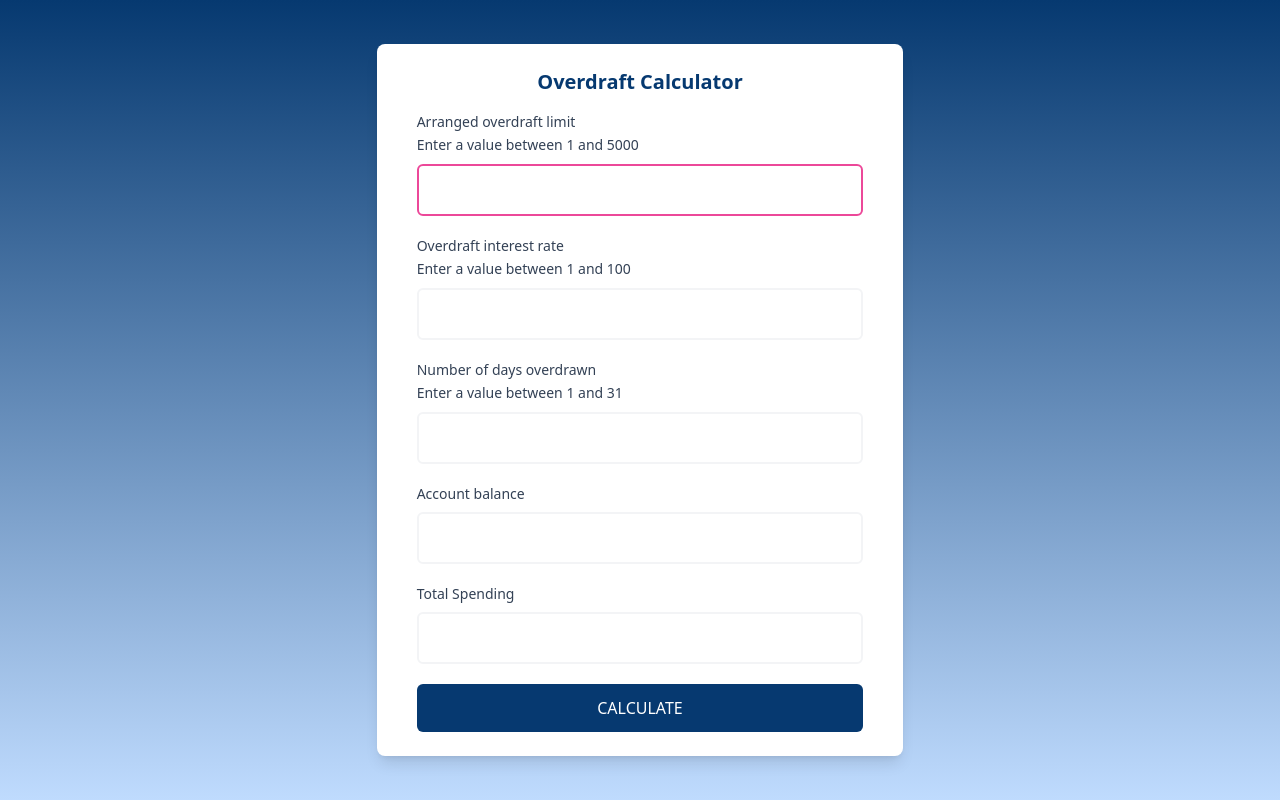
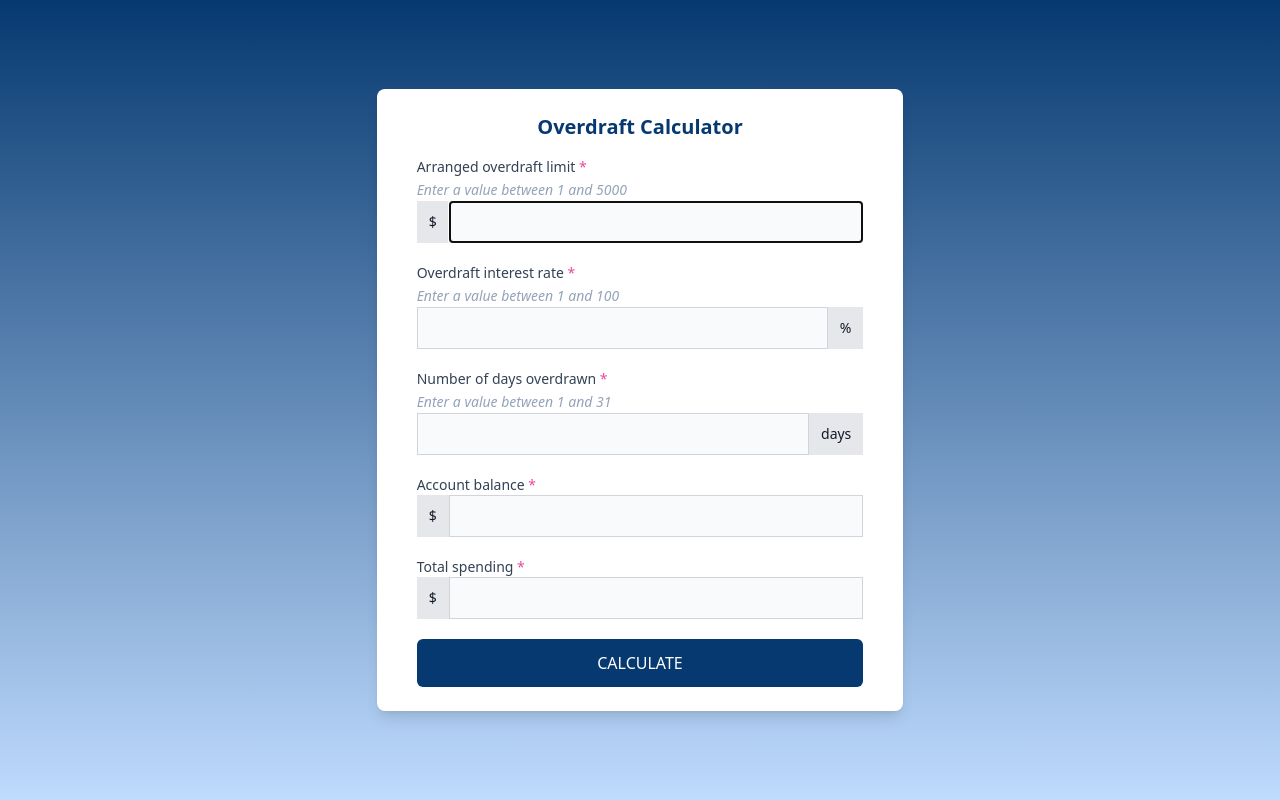
Before and after one commit to NZMia/overdraft-calculator, a React (Create React App) app: page / in a window 1280 px wide. Built offline with nearby package versions, Linux system fonts and the light colour scheme.

Commit message:
feat: added icon

```diff
--- a/src/App.js
+++ b/src/App.js
@@ -1,12 +1,20 @@
 import { useEffect } from "react";
 import { useRef } from "react";
 import { useState } from "react";
-import { debounce, isEmpty, isUndefined } from "lodash";
+import {
+  debounce,
+  isEmpty,
+  isUndefined
+} from "lodash";
 
 import Input from "./components/Input";
 import Select from "./components/Select";
 
-import { inputInfo, interestFree } from './utils/constant';
+import {
+  inputInfo,
+  icon,
+  interestFree
+} from './utils/_constant';
 import { getDaysYear } from "./utils/getDaysYear";
 import { removeSpace } from "./utils/validation";
 
@@ -16,7 +24,6 @@ const App = () => {
   const limitRef = useRef();
   const daysOfYear = getDaysYear()
 
-  const [inteFree, setInteFree] = useState(0)
   const [limit, setLimit] = useState(0)
   const [rate, setRate] = useState(0)
   const [days, setDays] = useState(0)
@@ -27,13 +34,19 @@ const App = () => {
   const [errorMsg, setErrorMsg] = useState([])
 
   const [disabledBtn, setDisabledBtn] = useState(false)
-
   const [charge, setCharge] = useState(0)
 
   let errorObject = {
     title: "",
     msg: ""
   };
+
+  const currentIcon = (key) => {
+    if(key.includes("day")) return icon.text
+    if(key.includes("rate")) return icon.percentage
+
+    return icon.dollar
+  }
 
   // Set focus when component loads
   useEffect(() => {
@@ -45,25 +58,14 @@ const App = () => {
     isEmpty(errorMsg) ? setDisabledBtn(false) : setDisabledBtn(true)
   }, [errorMsg])
 
-  // Set Interest Free
-  const handleSelected = (e) => {
-    setInteFree(e.target.name)
-  }
+  // Form Validation
+  const validation = (currentValue, type) => {
+    // Exist check
+    const isExist =  errorMsg.find(item => item.title === type)
+    const validationResult = formValidation(currentValue, type, accountBalance, limit)
 
-  const handleInputOnChanges = (e) => {
-
-    // Remove all spaces from input value
-    const currentValue = removeSpace(e.target.value)
-    const type = e.target.name
-
-    // Form Validation
-    const validationResult = formValidation(currentValue, type, accountBalance)
-
-    // Update error state
     errorObject.title = type
     errorObject.msg = validationResult
-
-    const isExist =  errorMsg.find(item => item.title === type)
 
     if(isExist) {
       setErrorMsg(errorMsg.map(
@@ -76,8 +78,17 @@ const App = () => {
               )
             )
     }else {
-      !isUndefined(validationResult) && setErrorMsg([...errorMsg, errorObject])
+      !isUndefined(validationResult) &&
+        setErrorMsg([...errorMsg, errorObject])
     }
+  }
+
+  const handleInputOnChanges = (e) => {
+    // Remove all spaces from input value
+    const currentValue = removeSpace(e.target.value)
+    const type = e.target.name
+
+    validation(currentValue, type)
 
     // Inputs change
     switch(type) {
@@ -89,34 +100,30 @@ const App = () => {
         setDays(currentValue)
       case 'Account balance':
         setAccountBalance(currentValue)
-      case 'Total Spending':
+      case 'Total spending':
         setTotalSpending(currentValue)
       break
     }
+    console.info('currentValue', currentValue);
+
   }
 
-  // debounced the input on change event
+  // Debounced the input on change event
   const debouncedResult = debounce((e, value) => {
     handleInputOnChanges(e, value)
   }, 300)
 
   // Set onClick function
   // Formula =  A/N * R/P (https://efinancemanagement.com/working-capital-financing/overdraft-interest)
-  // A = Amount Overdrawn
-  // N = Number of Days in a billing period
-  // R = Annual interest rate
-  // P = number of periods per year
-
-  const handleOnCalculating = async (e) => {
+  const handleOnCalculating = (e) => {
     e.preventDefault();
 
     const amountOverdrawn = totalSpending - accountBalance;
     const annualRate = rate / 100;
 
-    const numberOfPeriods = daysOfYear / days;
+    const numberOfPeriods = daysOfYear * 1 / days;
     const result = ((amountOverdrawn / days) * (annualRate/ numberOfPeriods)).toFixed(4)
     // TODO: interestFree
-    // const result = amountOverdrawn <= inteFree ? "Remember pay it" : (amountOverdrawn / days) * (rate/100 / getDaysYear())
     setCharge(result)
   }
 
@@ -130,19 +137,6 @@ const App = () => {
               </h6>
             </div>
             <form className="space-y-5">
-                {/* {
-                  interestFree.map((item) => {
-                    const { key, value } = item
-                    return (
-                      <Select
-                        key={key}
-                        type={key}
-                        currentValue={value}
-                        selected={inteFree}
-                        handleOnChange={handleSelected}
-                      />)
-                  })
-                } */}
               {
                 inputInfo.map((item) => {
                   const { name, key, min, max } = item
@@ -153,22 +147,29 @@ const App = () => {
                       title={name}
                       min={min}
                       max={max}
+                      icon={currentIcon(key)}
                       errorMsg={errorMsg}
                       currentRef={key === "limit" ? limitRef : null}
+                      isRequired={true}
                       handleOnChange={(e, value)=>debouncedResult(e, value)}
                     />
                   )
                 })
               }
-                <button type="submit" className={"btn" + " " + `${disabledBtn ? "btn--disabled" : ""}`} onClick={handleOnCalculating}>
+              {
+                charge > 0 &&
+                  <p className="btn bg-blue-200 text-blue-700 text-center">
+                    interest charged : ${charge}
+                  </p>
+              }
+              <button
+                type="submit"
+                className={"btn" + " " + `${disabledBtn ? "btn--disabled" : ""}`}
+                onClick={handleOnCalculating}
+              >
                 Calculate
               </button>
             </form>
-            <div>
-              {
-                 charge > 0 && <p className="btn bg-blue-200 text-blue-700 text-center">{charge}</p>
-              }
-            </div>
         </div>
       </div>
     </div>
--- a/src/components/Input.js
+++ b/src/components/Input.js
@@ -1,25 +1,44 @@
 import React from "react";
 import { isEmpty } from "lodash";
 
-const Input = ({ title, currentRef=null, handleOnChange, min, max, errorMsg}) => {
+const Input = ({
+  title,
+  currentRef=null,
+  handleOnChange,
+  min,
+  max,
+  errorMsg,
+  icon,
+  isRequired }) => {
 
   const currentErrormsg = errorMsg.find(msg => msg.title === title)
-
+  const { sign, position } = icon
   return (
     <div className="relative w-full">
         <p className="block text-sm font-medium text-slate-700">
           {title}
+          {
+            isRequired && <span className="text-pink-500"> * </span>
+          }
         </p>
         {
-          !!min && !!max && <span className="text-sm text-slate-700">Enter a value between {min} and {max}</span>
+          !!min && !!max && <span className="text-sm italic text-slate-400">Enter a value between {min} and {max}</span>
+        }
+        <div className="flex">
+          {
+            position === "left" && <span className="input__icon">{sign}</span>
           }
           <input
             className="input"
             ref={currentRef}
             name={title}
             onChange={handleOnChange}
-          required
+            required={isRequired}
             />
+            {
+              position === "right" && <span className="input__icon">{sign}</span>
+            }
+        </div>
         {
           !isEmpty(currentErrormsg) &&  <p className="mt-2 peer-invalid:visible text-pink-600 text-sm">{currentErrormsg.msg}</p>
         }
--- a/src/components/Select.js
+++ b/src/components/Select.js
@@ -10,6 +10,7 @@ const Select = ({type, currentValue, selected, handleOnChange}) => {
         name={currentValue}
         onChange={handleOnChange} s/>
       <label className="form-check-label inline-block text-gray-800" htmlFor={type}>
+
       Interest Free: $ {currentValue}
       </label>
     </div>
--- a/src/index.css
+++ b/src/index.css
@@ -16,11 +16,13 @@
 
 @layer components {
   .input {
-    @apply before:content-['$'] before:ml-0.5 before:text-red-500
-    block w-full py-3 px-3 mt-2 text-gray-800 appearance-none border-2 border-gray-100  rounded-md
-    focus:text-gray-500 focus:outline-none focus:border-gray-200
+    @apply rounded-none bg-gray-50 border text-gray-900
+    focus:ring-blue-500 focus:border-blue-500 block flex-1 min-w-0 w-full text-sm border-gray-300 p-2.5
     focus:invalid:border-pink-500 focus:invalid:ring-pink-500
-
+  }
+  .input__icon {
+    @apply inline-flex items-center px-3 text-sm text-gray-900 bg-gray-200
+    border-gray-300 dark:text-gray-400 dark:border-gray-600
   }
   .btn {
     @apply w-full py-3 mt-10 bg-[#063970] rounded-md
--- a/src/utils/constant.js
+++ b/src/utils/_constant.js
@@ -1,11 +1,9 @@
 export const inputInfo = [
-
   {
     key: "limit",
     name: "Arranged overdraft limit",
     min: 1,
     max: 5000,
-    // value: 5000
   },
 
   {
@@ -13,7 +11,6 @@ export const inputInfo = [
     name: "Overdraft interest rate",
     min: 1,
     max: 100,
-    // value: "5%"
   },
 
   {
@@ -21,7 +18,6 @@ export const inputInfo = [
     name: "Number of days overdrawn",
     min: 1,
     max: 31,
-    // value: 31,
   },
 
   {
@@ -32,7 +28,7 @@ export const inputInfo = [
 
   {
     key: "spending",
-    name: "Total Spending",
+    name: "Total spending",
     min: 0
   },
 ]
@@ -47,3 +43,18 @@ export const interestFree = [
     value: 500
   }
 ]
+
+export const icon = {
+  dollar: {
+    sign: "$",
+    position: "left"
+  },
+  percentage: {
+    sign: "%",
+    position: "right"
+  },
+  text: {
+    sign: "days",
+    position: "right"
+  }
+}
--- a/src/utils/formValidation.js
+++ b/src/utils/formValidation.js
@@ -1,9 +1,6 @@
 import { isNumber,isNumberLessThan10000, daysCheck, isNumberLessThan100, isOverrun } from "./validation";
-import { inputInfo } from "./constant";
 
-const getMax = inputInfo.find(info => info.name === "Arranged overdraft limit").max;
-
-const formValidation = (value, type=null, balance=null) => {
+const formValidation = (value, type=null, balance=null, limit=null) => {
 
   const currentType = type.toString().toLowerCase();
 
@@ -22,9 +19,8 @@ const formValidation = (value, type=null, balance=null) => {
   };
 
   if(currentType.includes('total spending')) {
-    const allowedOverdrawn = balance*1 + getMax;
-    console.log('we')
-    if(isOverrun(value, allowedOverdrawn)) return `Please input number less than ${allowedOverdrawn}`
+    const allowedOverdrawn = balance*1 + limit*1;
+    if(isOverrun(value, allowedOverdrawn)) return `Cannot spend over than  ${allowedOverdrawn}`
   }
 }
 
--- a/src/utils/validation.js
+++ b/src/utils/validation.js
@@ -13,8 +13,6 @@ export const isEmptyString = (value) => {
 	return false
 }
 
-// Number should between 0 ~ 100
-// eg: Rate
 export const isNumberLessThan10000 = (value) => {
   return (/^(?:[1-9]|\d{2,3}|[1-4]\d{3}|5000)$/.test(value))
 }
```
Lines whose indentation alone changed are shown as unchanged.
